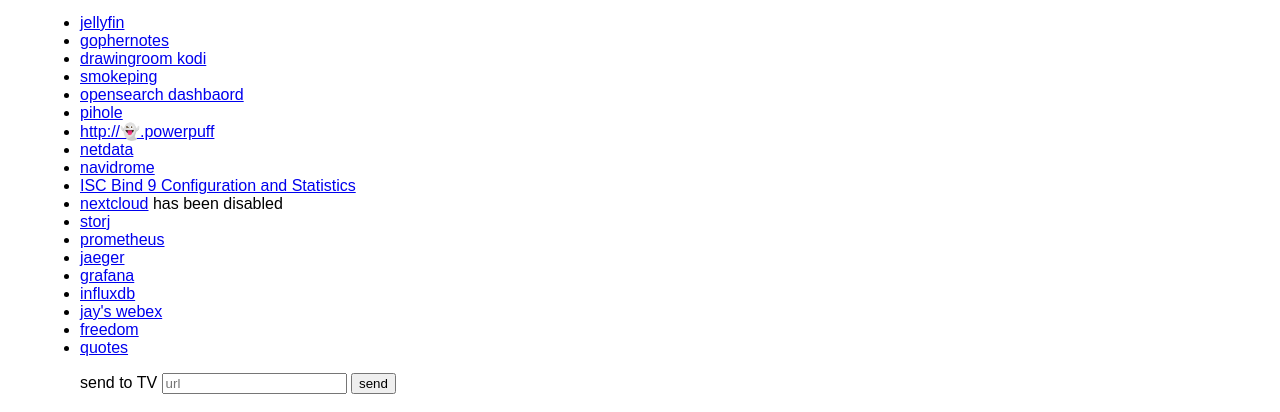
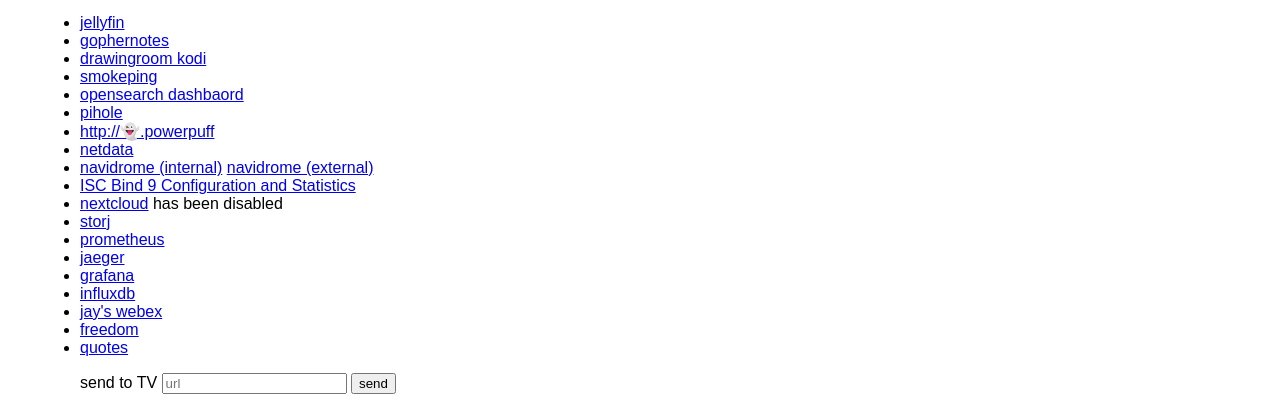
Before and after one commit to jrwren/etv, a website with bundled scripts: page index.html in a window 1280 px wide. Shown: the part 98-510 px from the top of the page. Built offline with nearby package versions, Linux system fonts and the light colour scheme; files whose address does not match are found by name.

Commit message:
better etv

```diff
--- a/index.html
+++ b/index.html
@@ -175,7 +175,8 @@
         <li><a href="http://delays.powerpuff:3141/admin/">pihole</a>
         <li><a href="http://👻.powerpuff">http://👻.powerpuff</a>
         <li><a href="http://delays.powerpuff:19999/">netdata</a>
-        <li><a href="http://delays.powerpuff:4533/">navidrome</a>
+        <li><a href="http://delays.powerpuff:4533/">navidrome (internal)</a>
+            <a href="https://nd.j.xmtp.net/">navidrome (external)</a>
         <li><a href="http://delays.powerpuff:8053/">ISC Bind 9 Configuration and Statistics</a>
         <li><a href="https://nc.xmtp.net/">nextcloud</a> has been disabled
         <li><a href="http://delays.powerpuff:14002">storj</a>
```
